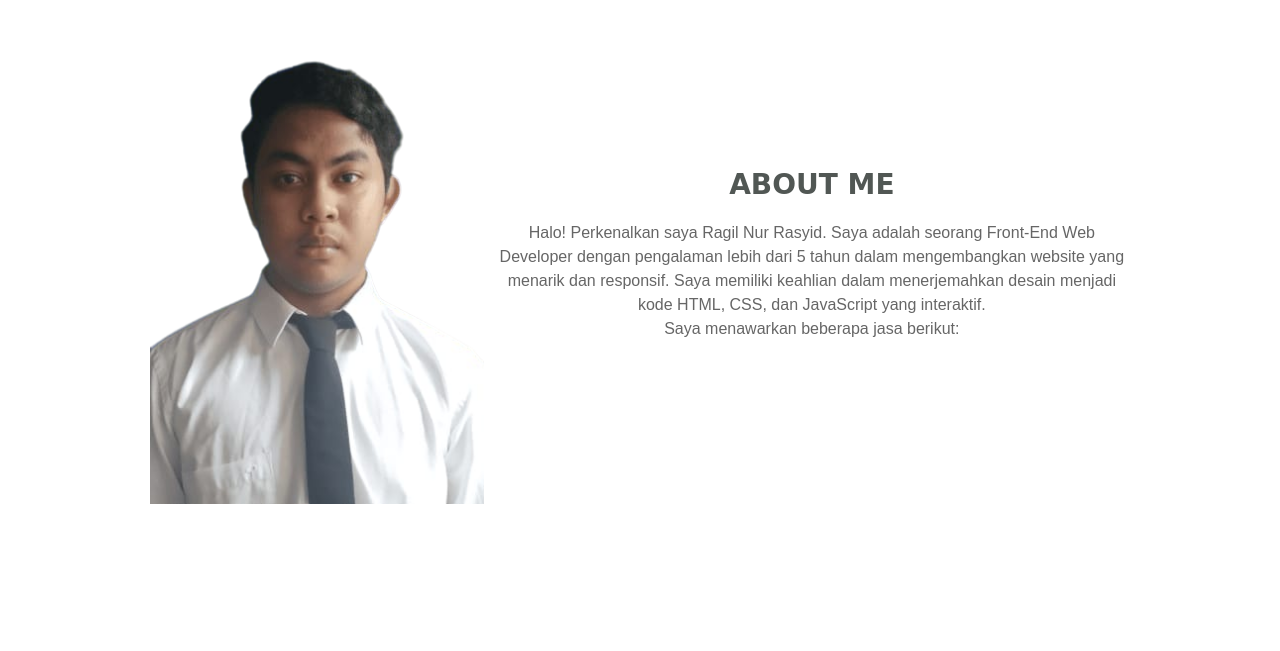
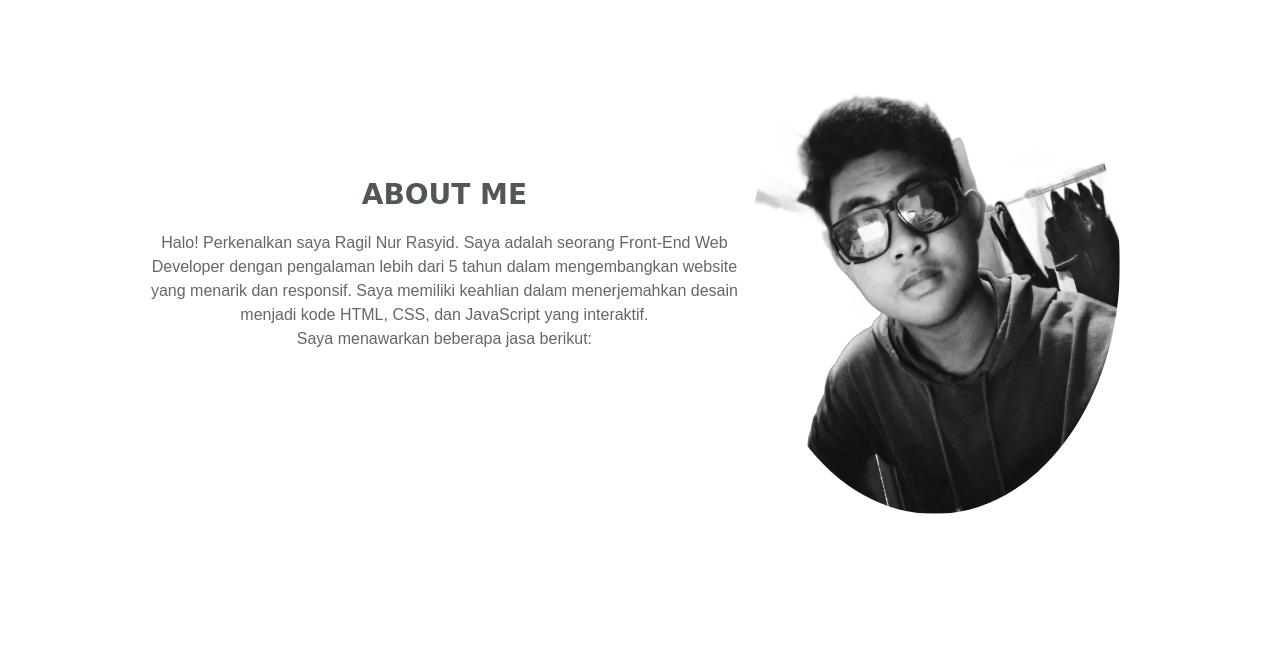
Before and after one commit to ra-rasyid/myPortofolio, a plain HTML site: page index.html in a window 1280 px wide. Shown: the part 814-1465 px from the top of the page. Drawn offline with nearby package versions, Linux system fonts and the light colour scheme.

Commit message:
mengganti foto

```diff
--- a/index.html
+++ b/index.html
@@ -37,12 +37,12 @@
     </div>
 
     <div class="dua" id="about">
-      <img src="rasyid.png" height="500px">
       <div>
         <h2>ABOUT ME</h2>
         <p>Halo! Perkenalkan saya Ragil Nur Rasyid. Saya adalah seorang Front-End Web Developer dengan pengalaman lebih dari 5 tahun dalam mengembangkan website yang menarik dan responsif. Saya memiliki keahlian dalam menerjemahkan desain menjadi kode HTML, CSS, dan JavaScript yang interaktif.</p>
         <p>Saya menawarkan beberapa jasa berikut:</p>
       </div>
+      <img class="rounded-image" src="rasyid_gaul.png" height="500px">
     </div>
 
     <div class="tiga" id="portofolio">
--- a/style.css
+++ b/style.css
@@ -166,6 +166,11 @@ html {
   display: inline-block;
   width: 1em;
   margin-left: -1em;
+}
+.rounded-image {
+  /* border: 2px solid #000; Mengatur ketebalan dan warna border */
+  border-radius: 50%; /* Mengatur gambar menjadi lingkaran */
+  margin: 10px; /* Untuk memberikan jarak antar gambar */
 }
 /* Tampilan untuk laptop */
 @media screen and (min-width: 1024px) {
```
Also changed, not shown: ragil3.png (added), rasyid_gaul.png (added).
